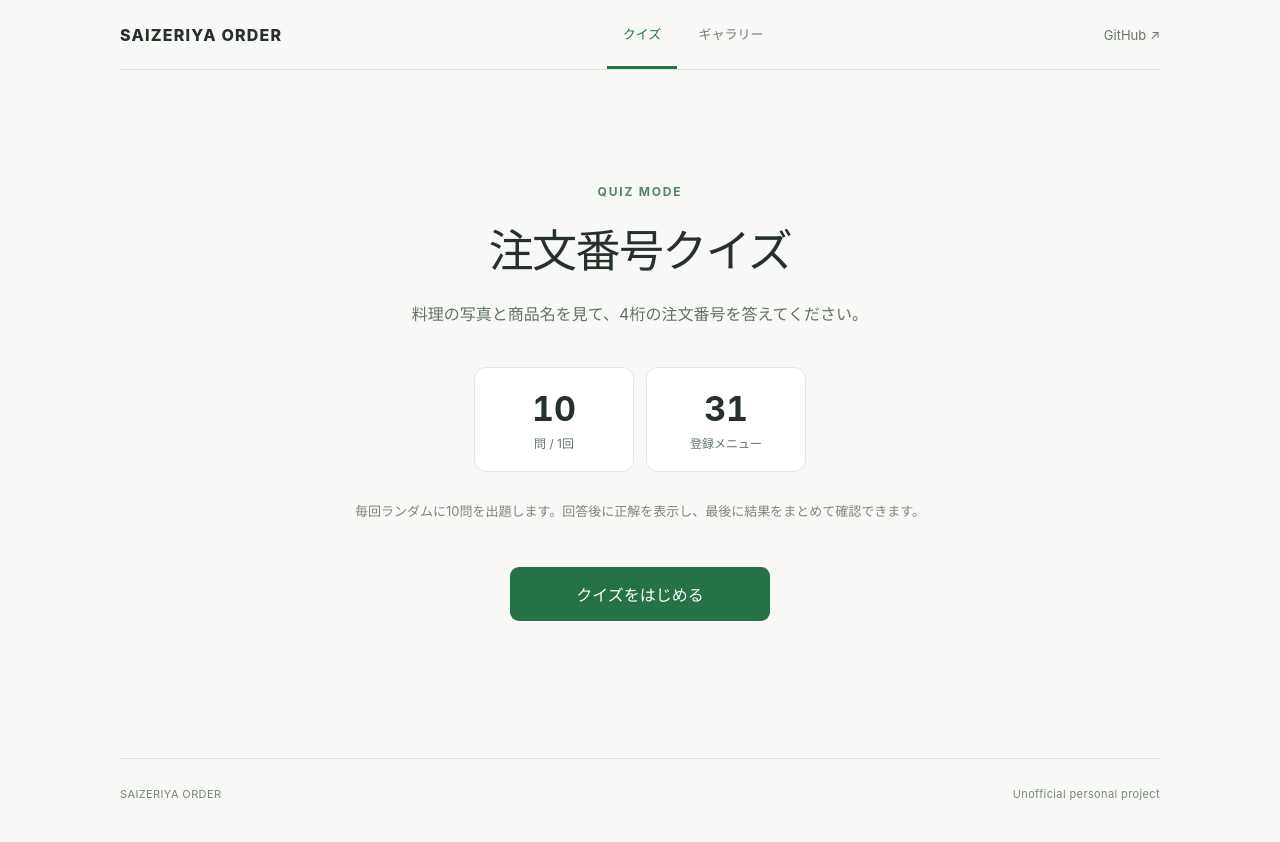
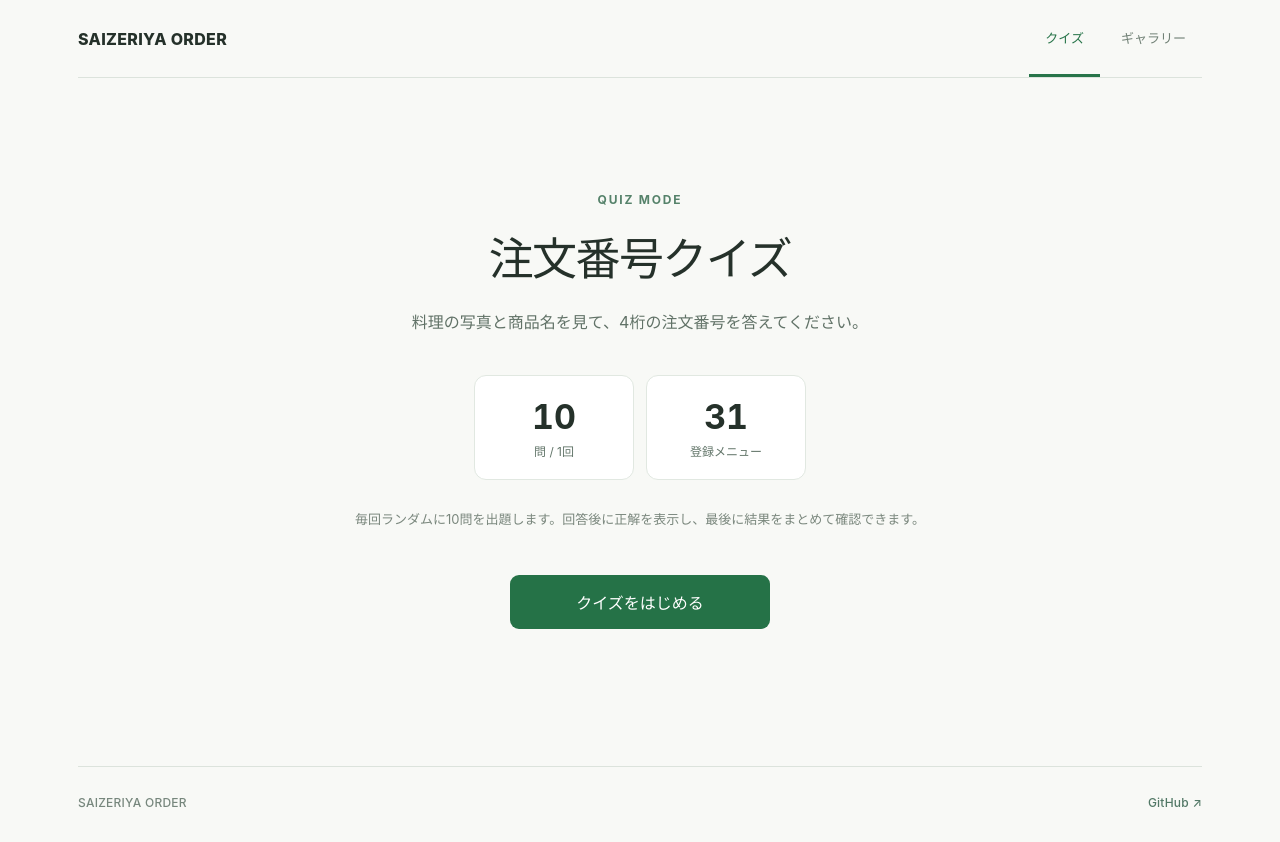
Before and after one commit to naoiw/saizeriya-order, a React (Vite) app: page / in a window 1280 px wide. Built offline with nearby package versions, Linux system fonts and the light colour scheme.

Commit message:
style: unify header and footer chrome across naoiw sites (#12)

```diff
--- a/src/App.tsx
+++ b/src/App.tsx
@@ -18,8 +18,6 @@ export default function App() {
             <button type="button" className={view === "gallery" ? "active" : ""}
               aria-current={view === "gallery" ? "page" : undefined} onClick={() => setView("gallery")}>ギャラリー</button>
           </nav>
-          <a className="github-link" href="https://github.com/naoiw/saizeriya-order"
-            target="_blank" rel="noopener noreferrer">GitHub ↗</a>
         </div>
       </header>
       <main className="main-content">
@@ -27,7 +25,9 @@ export default function App() {
       </main>
       <footer className="site-footer">
         <div className="footer-inner">
-          <span>SAIZERIYA ORDER</span><span>Unofficial personal project</span>
+          <span>SAIZERIYA ORDER</span>
+          <a className="github-link" href="https://github.com/naoiw/saizeriya-order"
+            target="_blank" rel="noopener noreferrer" aria-label="GitHubでソースコードを開く">GitHub ↗</a>
         </div>
       </footer>
     </div>
--- a/src/styles.css
+++ b/src/styles.css
@@ -1,6 +1,18 @@
 :root {
-  font-family: Inter, "Noto Sans JP", -apple-system, BlinkMacSystemFont, "Segoe UI", sans-serif;
-  color: #25312a; background: #f8f9f6; font-synthesis: none;
+  /* Site chrome shared with naoiw.github.io and the other Pages apps. */
+  --chrome-font: Inter, "Noto Sans JP", "Hiragino Kaku Gothic ProN", Meiryo, system-ui, sans-serif;
+  --chrome-width: 1180px;
+  --chrome-gutter: 28px;
+  --chrome-header-height: 78px;
+  --chrome-brand-size: 16px;
+  --chrome-caption-size: 11px;
+  --chrome-footer-size: 12px;
+  font-family: var(--chrome-font);
+  color: #25312a;
+  background: #f8f9f6;
+  font-synthesis: none;
+  text-rendering: optimizeLegibility;
+  -webkit-font-smoothing: antialiased;
 }
 * { box-sizing: border-box }
 body { margin: 0 }
@@ -8,14 +20,50 @@ button { font: inherit; cursor: pointer }
 button:disabled { cursor: not-allowed; opacity: .5 }
 a { color: inherit }
 .app-shell { min-height: 100dvh; display: flex; flex-direction: column }
-.site-header, .site-footer { padding: 0 24px }
-.header-inner, .footer-inner { max-width: 1040px; margin: auto; display: flex; justify-content: space-between; align-items: center; gap: 20px }
-.header-inner { min-height: 70px; border-bottom: 1px solid #dce3dc }
-.brand { font-size: 16px; font-weight: 780; letter-spacing: .075em; text-decoration: none }
-.github-link { font-size: 13px; text-decoration: none; color: #65756b }
+/* Keep all three chrome sections aligned to the same 1180px container. */
+.site-header, .main-content, .site-footer {
+  width: 100%;
+  max-width: var(--chrome-width);
+  margin: 0 auto;
+  padding-left: var(--chrome-gutter);
+  padding-right: var(--chrome-gutter);
+}
+.header-inner {
+  display: flex;
+  justify-content: space-between;
+  align-items: center;
+  gap: 18px;
+  min-height: var(--chrome-header-height);
+  border-bottom: 1px solid #dce3dc;
+}
+.brand {
+  flex-shrink: 0;
+  font-size: var(--chrome-brand-size);
+  font-weight: 800;
+  letter-spacing: .02em;
+  text-decoration: none;
+}
+.main-content { flex: 1; padding-top: 62px; padding-bottom: 85px }
+.site-footer .footer-inner {
+  display: flex;
+  justify-content: space-between;
+  align-items: center;
+  gap: 16px;
+  border-top: 1px solid #dce3dc;
+  padding: 28px 0 32px;
+  color: #77877d;
+  font-size: var(--chrome-footer-size);
+  font-weight: 500;
+  letter-spacing: .02em;
+}
+.github-link {
+  margin-left: auto;
+  flex-shrink: 0;
+  font-size: inherit;
+  text-decoration: none;
+  color: #527866;
+}
 .github-link:hover { text-decoration: underline }
-.main-content { max-width: 1040px; width: 100%; margin: 0 auto; flex: 1; padding: 62px 24px 85px }
-.site-footer .footer-inner { min-height: 70px; border-top: 1px solid #dce3dc; font-size: 11px; color: #77877d; letter-spacing: .035em }
 h1 { letter-spacing: -.035em }
 h2 { font-size: 18px }
 .section-eyebrow { font-size: 12px; letter-spacing: .15em; font-weight: 740; color: #55826a }
@@ -85,11 +133,7 @@ h2 { font-size: 18px }
 .result-codes { display: flex; flex-direction: column; text-align: right; gap: 3px; font-variant-numeric: tabular-nums; white-space: nowrap; color: #89968c; font-size: 12px }
 .result-codes strong { color: #334b38 }
 @media(max-width:640px){
-  .site-header,.site-footer { padding: 0 18px }
-  .header-inner { min-height: 62px }
-  .brand { font-size: 13px }
-  .main-content { padding: 32px 17px 56px }
-  .site-footer .footer-inner { padding: 17px 0; min-height: 0; flex-wrap: wrap; row-gap: 4px }
+  .main-content { padding-top: 32px; padding-bottom: 56px }
   .quiz-intro { margin: 24px auto }
   .intro-stats > div { min-width: 125px; padding: 16px }
   .question-photo { height: 225px }
@@ -99,8 +143,7 @@ h2 { font-size: 18px }
 }
 
 /* Shared navigation */
-.header-inner { column-gap: 28px }
-.main-nav { display: flex; align-items: stretch; gap: 5px; align-self: stretch; margin: 0 auto }
+.main-nav { display: flex; align-items: stretch; gap: 5px; align-self: stretch; margin-left: auto }
 .main-nav button { background: transparent; border: none; border-bottom: 3px solid transparent; border-radius: 0; font-size: 13px; font-weight: 650; color: #718176; padding: 0 16px; }
 .main-nav button:hover { color: #277449 }
 .main-nav button.active { color: #277449; border-bottom-color: #277449 }
@@ -139,11 +182,10 @@ h2 { font-size: 18px }
   .gallery-controls { grid-template-columns: minmax(0, 1fr) }
 }
 @media(max-width: 640px) {
-  .header-inner { gap: 8px; flex-wrap: wrap; justify-content: space-between }
-  .brand { flex: 1; }
-  .github-link { font-size: 11px }
-  .main-nav { order: 3; width: 100%; justify-content: center; min-height: 42px }
-  .main-nav button { flex: 1; max-width: 180px }
+  .header-inner { gap: 8px }
+  .brand { font-size: 13px }
+  .main-nav { gap: 0 }
+  .main-nav button { padding: 0 9px; font-size: 12px }
   .gallery-cards { gap: 10px }
   .gallery-item-photo { height: 133px; padding: 7px }
   .gallery-item-detail { padding: 12px }
@@ -155,3 +197,8 @@ h2 { font-size: 18px }
   .gallery-list .gallery-item-detail { padding: 11px }
   .gallery-list .gallery-item-detail h2 { min-height: 0 }
 }
+
+/* Shared mobile site-chrome sizing used by the other naoiw projects. */
+@media (max-width: 620px) {
+  :root { --chrome-gutter: 17px; --chrome-header-height: 67px; }
+}
```
Also changed, not shown: 2 other files (tests, documents, lock files or other folders).
